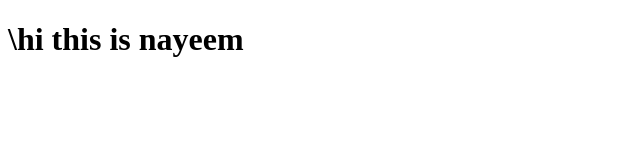
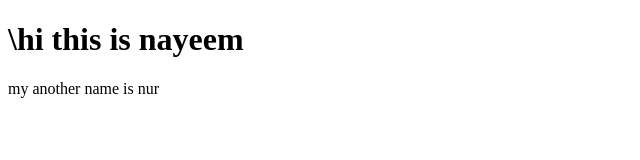
Before and after one commit to weabrezwan/github, a plain HTML site: page index.html in a window 1280 px wide. Shown: the whole page, without its empty margins (0-640 px from the left). Drawn offline with Linux system fonts and the light colour scheme.

Commit message:
this is my second commit

```diff
--- a/index.html
+++ b/index.html
@@ -9,6 +9,7 @@
 
 <body>
     <h1>\hi this is nayeem</h1>
+    <p>my another name is nur</p>
 </body>
 
 </html>
```
